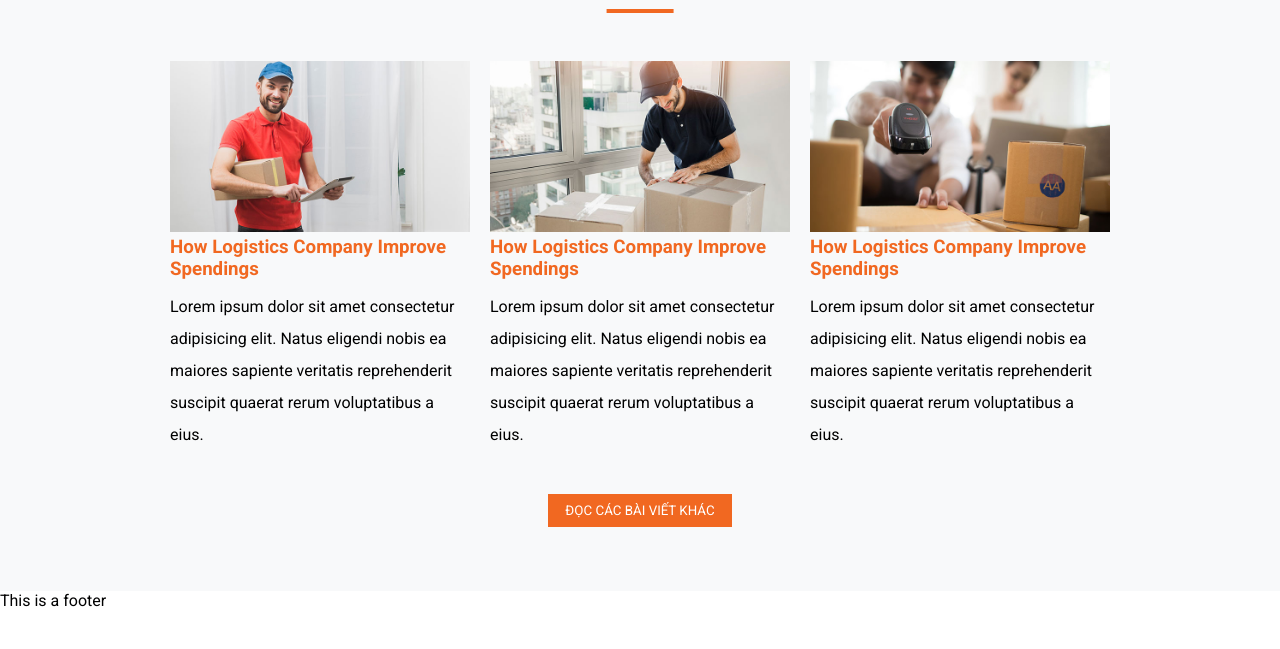
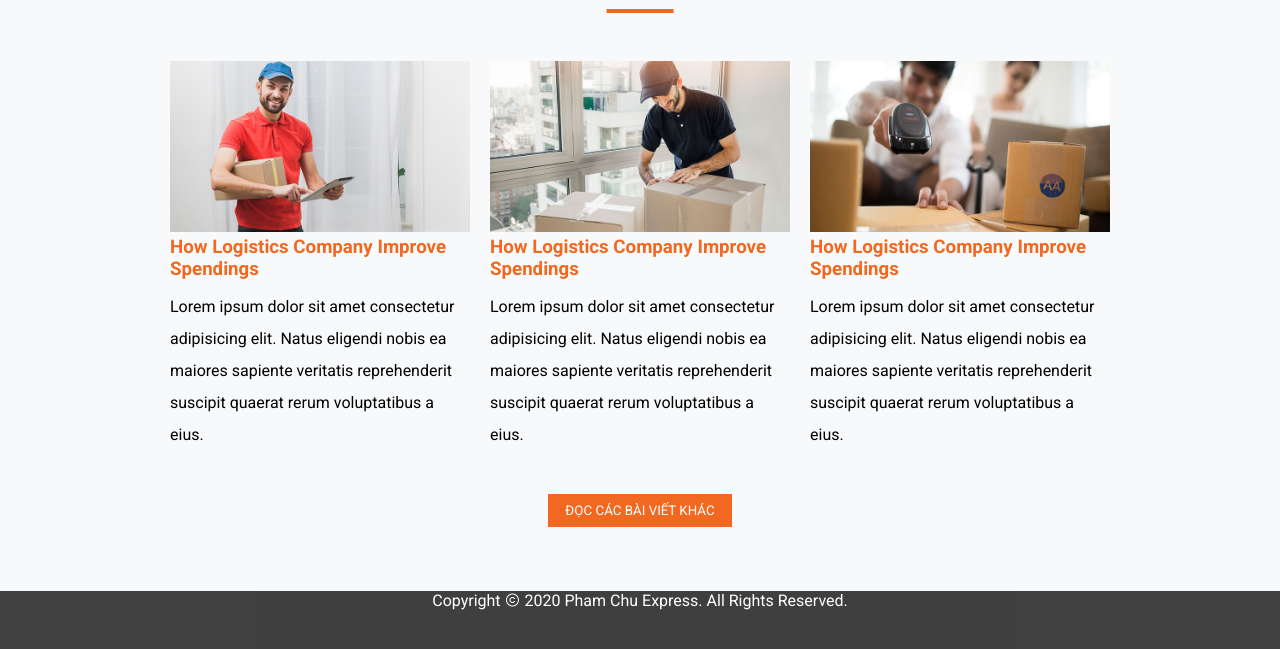
Before and after one commit to huyhoangk21/client-express, a Next.js app: page / in a window 1280 px wide. Shown: the part 2772-3421 px from the top of the page. Before the commit the page ends 3382 px from the top, so only its background shows below. Built offline with nearby package versions, Linux system fonts and the light colour scheme.

Commit message:
add copyright to footer

```diff
--- a/components/Footer.js
+++ b/components/Footer.js
@@ -1,7 +1,15 @@
 import React from 'react';
+import styled from 'styled-components';
 
-const Footer = ({ children }) => {
-  return <div>{children}</div>;
-};
+const Footer = styled.footer`
+  color: ${props => props.theme.white};
+  display: flex;
+  flex-direction: column;
+  align-items: center;
+  background-color: ${props => props.theme.black};
+  opacity: 0.75;
+  height: 500px;
+  width: 100%;
+`;
 
 export default Footer;
--- a/components/Layout.js
+++ b/components/Layout.js
@@ -75,7 +75,12 @@ const Layout = ({ title, children }) => {
         />
       </Header>
       <div id='content'>{children}</div>
-      <Footer>This is a footer</Footer>
+      <Footer>
+        <p>
+          Copyright <i class='las la-copyright'></i> 2020 Pham Chu Express. All
+          Rights Reserved.
+        </p>
+      </Footer>
     </Fragment>
   );
 };
```
